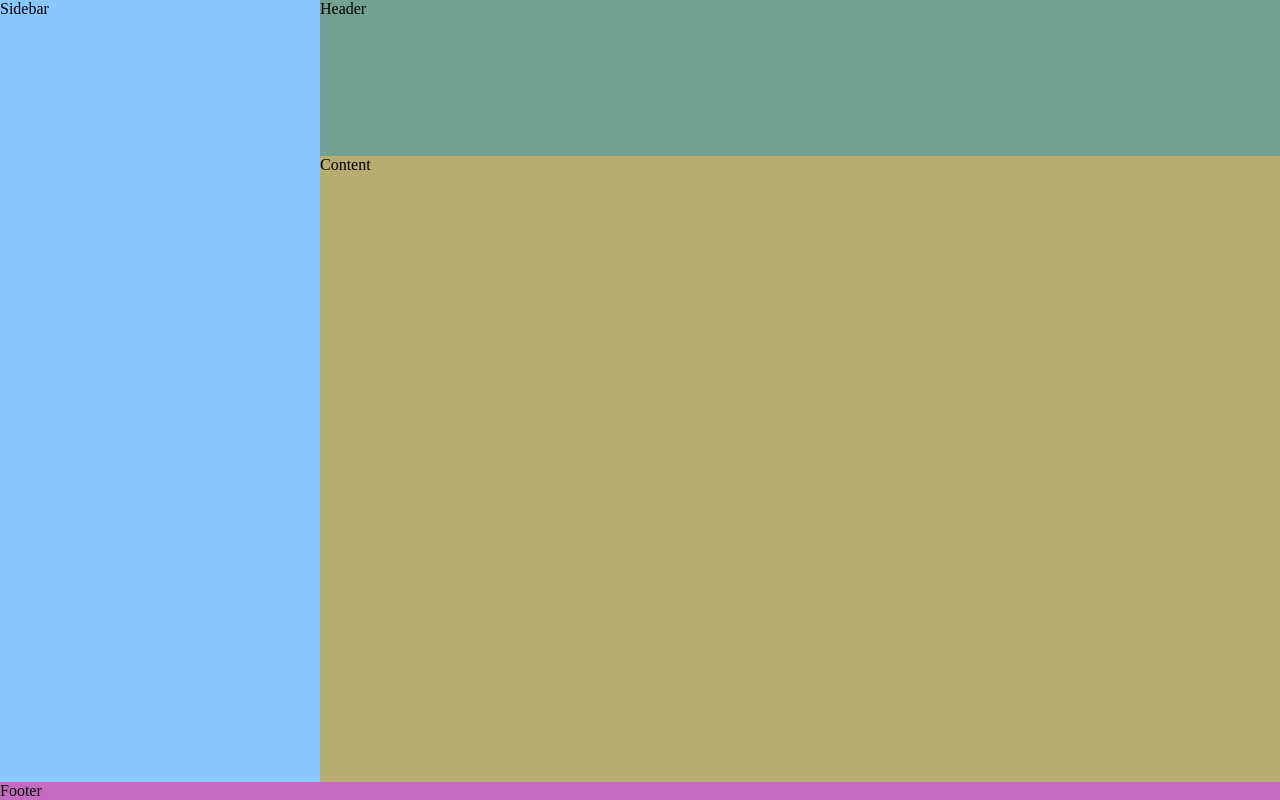
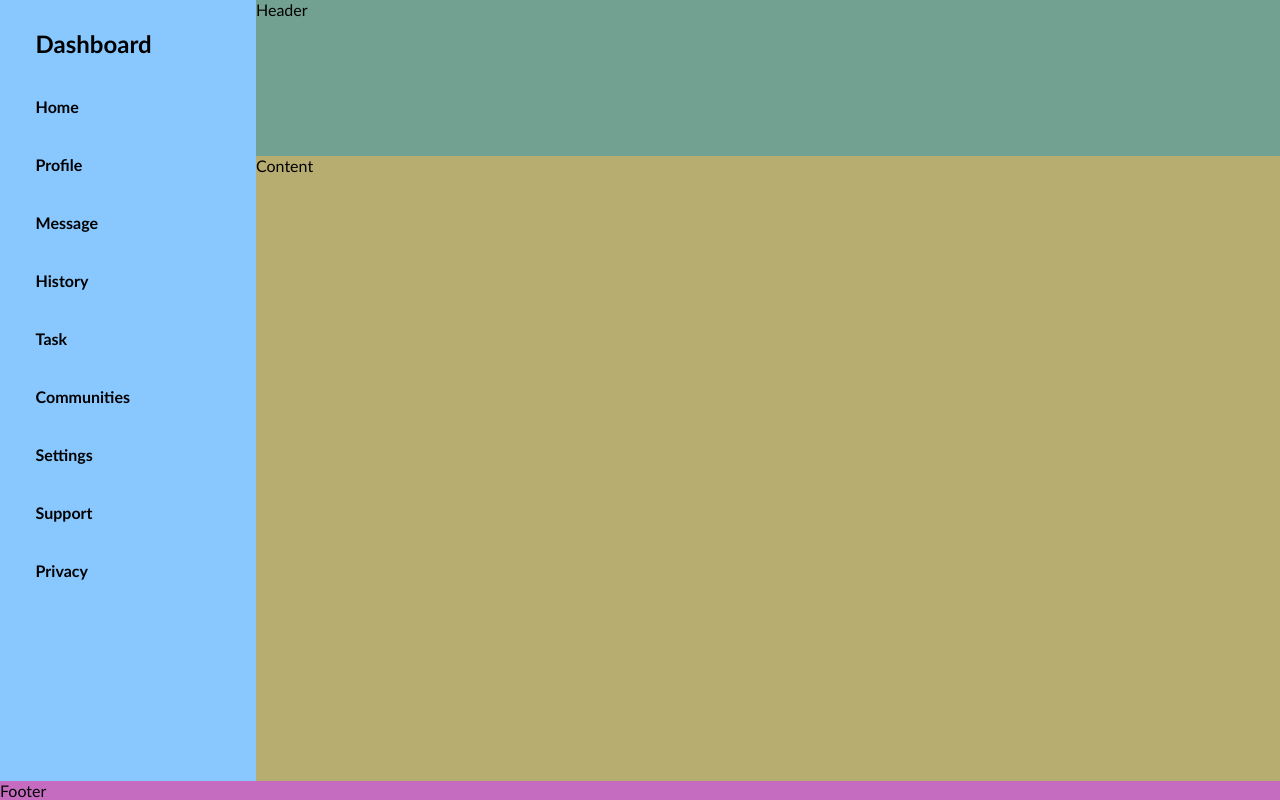
Before and after one commit to dpsiu/Admin-Dashboard, a plain HTML site: page index.html in a window 1280 px wide. Drawn offline with Linux system fonts and the light colour scheme; a web font is replaced by a local one.

Commit message:
Sidebar Base Layout

```diff
--- a/index.html
+++ b/index.html
@@ -9,7 +9,48 @@
 </head>
 <body>
     <div class="dashboard">
-        <div class="sidebar">Sidebar</div>
+        <div class="sidebar">
+            <div id="sidebarTitle" class="menuItem">
+                <img src="" alt="">
+                <p>Dashboard</p>
+            </div>
+            <div class="menuItem">
+                <img src="" alt="">
+                <p>Home</p>
+            </div>
+            <div class="menuItem">
+                <img src="" alt="">
+                <p>Profile</p>
+            </div>
+            <div class="menuItem">
+                <img src="" alt="">
+                <p>Message</p>
+            </div>
+            <div class="menuItem">
+                <img src="" alt="">
+                <p>History</p>
+            </div>
+            <div class="menuItem">
+                <img src="" alt="">
+                <p>Task</p>
+            </div>
+            <div class="menuItem">
+                <img src="" alt="">
+                <p>Communities</p>
+            </div>
+            <div class="menuItem">
+                <img src="" alt="">
+                <p>Settings</p>
+            </div>
+            <div class="menuItem">
+                <img src="" alt="">
+                <p>Support</p>
+            </div>
+            <div class="menuItem">
+                <img src="" alt="">
+                <p>Privacy</p>
+            </div>
+        </div>
         <div class="header">Header</div>
         <div class="content">Content</div>
         <div class="footer">Footer</div>
--- a/style.css
+++ b/style.css
@@ -2,7 +2,8 @@ body{
     margin: 0;
     padding: 0;
 
-    font-family: Nunito;
+    font-family: Nunito, 'Gill Sans', 'Gill Sans MT', Calibri, 'Trebuchet MS', sans-serif;
+    font-size: 16px;
 }
 
 @font-face {
@@ -12,7 +13,7 @@ body{
 
 .dashboard{
     display: grid;
-    grid-template-columns: 1fr 3fr;
+    grid-template-columns: 1fr 4fr;
     grid-template-rows: 1fr 4fr;
 
     height: 100vh;
@@ -20,21 +21,32 @@ body{
 
 .header{
     background-color: rgb(114, 161, 146);
-    grid-column: 2/3;
+    grid-column: 2/4;
 }
 
 .sidebar{
     background-color: rgb(137, 200, 255);
-    grid-row: 1/3;
+    grid-row: 1/4;
 }
+
+#sidebarTitle > p{
+    font-size:x-large;
+}
+
+.menuItem > p{
+    margin: 0% 10% 0% 10%;
+    font-weight: bold;
+    padding: 10px;
+}
+
 
 .content{
     background-color: rgb(184, 173, 112);
-    grid-column: 2/3;
-    grid-row: 2/3;
+    grid-column: 2/4;
+    grid-row: 2/4;
 }
 
 .footer{
     background-color: rgb(197, 108, 193);
-    grid-column: 1/3;
+    grid-column: 1/4;
 }
```
